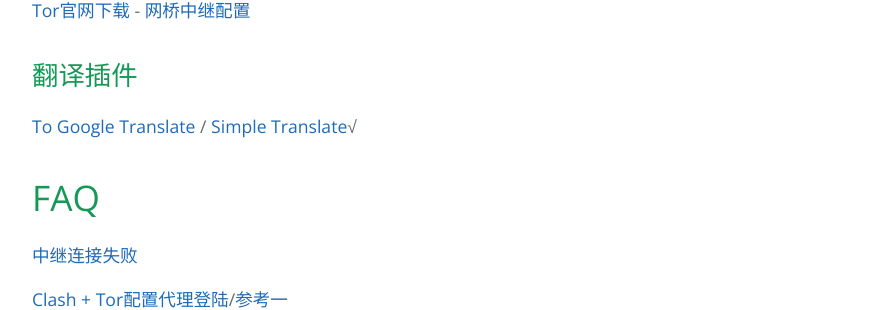
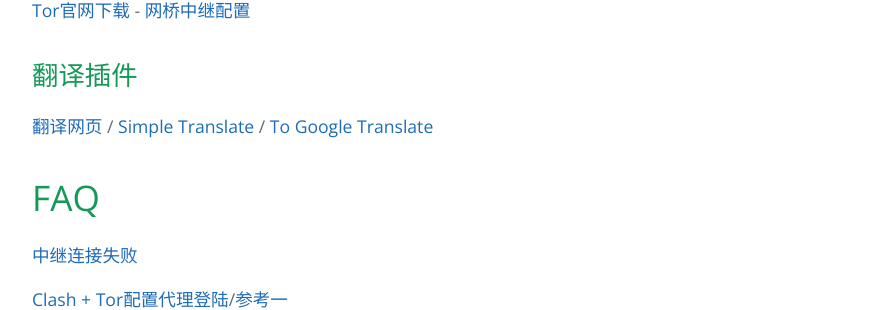
Before and after one commit to AmbroseRen/test, a Jekyll site: the page built from Doc/Tools/Tor.md, in a window 1280 px wide. Shown: the part 335-645 px from the top of the page, without its empty margins (192-1087 px from the left). Built offline with Jekyll 4.4.1, drawn with Linux system fonts in a browser that asks for light colours; our own code applies the rules of GitHub Pages for plain Markdown files; the repository's description, which GitHub fills in, is left out.

Commit message:
Update Tor.md

```diff
--- a/Doc/Tools/Tor.md
+++ b/Doc/Tools/Tor.md
@@ -12,7 +12,7 @@ publish：2021-9-22 23:19:47
 
 ## 翻译插件
 
-[To Google Translate](https://addons.mozilla.org/zh-CN/firefox/addon/to-google-translate/?utm_source=addons.mozilla.org&utm_medium=referral&utm_content=search) / [Simple Translate](https://addons.mozilla.org/zh-CN/firefox/addon/simple-translate/?utm_source=addons.mozilla.org&utm_medium=referral&utm_content=search)√
+[翻译网页](https://addons.mozilla.org/zh-CN/firefox/addon/traduzir-paginas-web/?utm_source=addons.mozilla.org&utm_medium=referral&utm_content=search) / [Simple Translate](https://addons.mozilla.org/zh-CN/firefox/addon/simple-translate/?utm_source=addons.mozilla.org&utm_medium=referral&utm_content=search) / [To Google Translate](https://addons.mozilla.org/zh-CN/firefox/addon/to-google-translate/?utm_source=addons.mozilla.org&utm_medium=referral&utm_content=search)
 
 # FAQ
 
```
